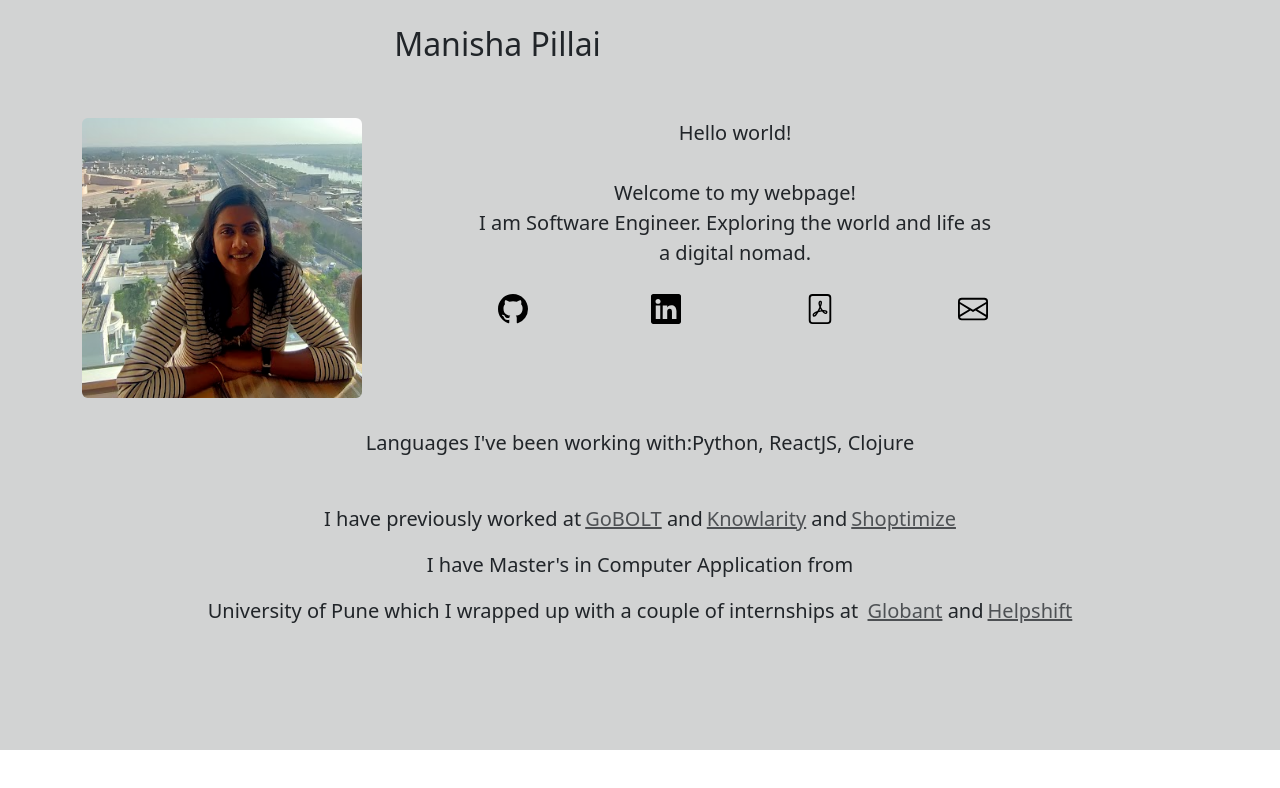
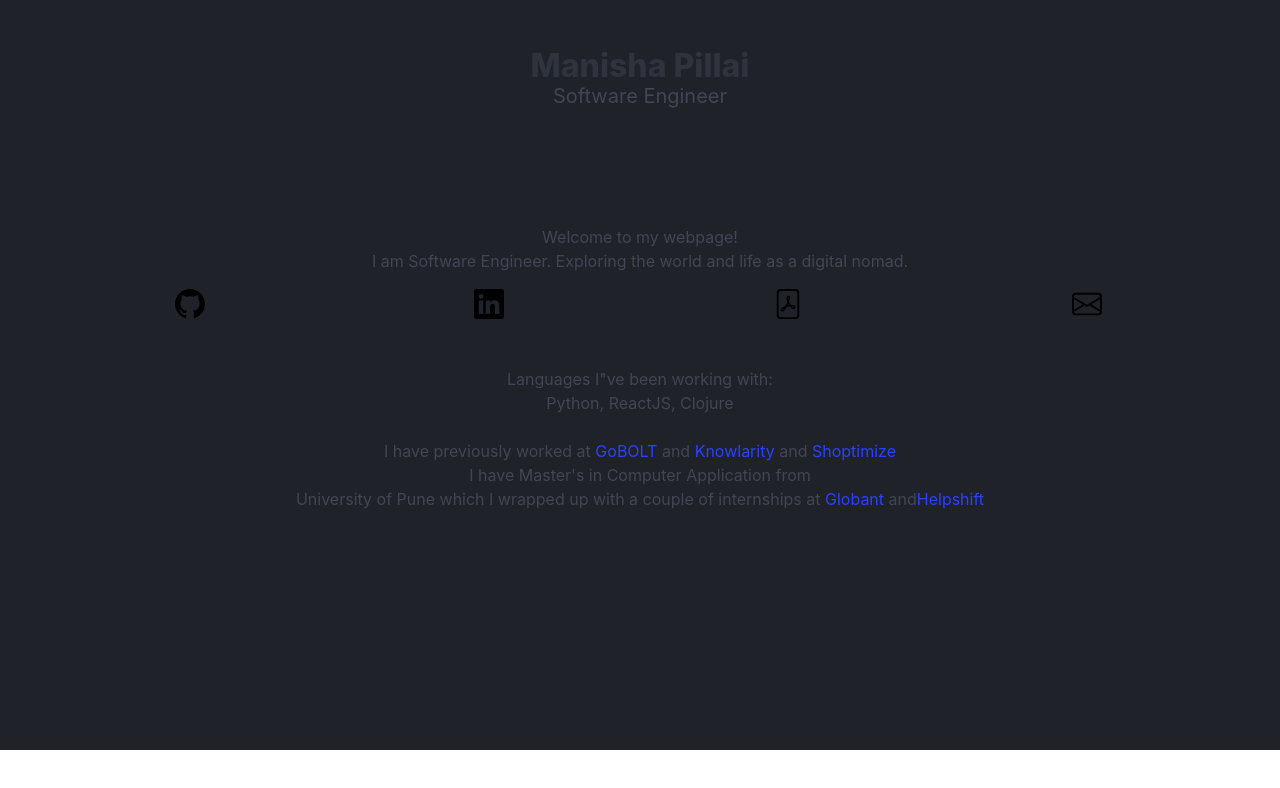
Before and after one commit to manishapb/manishapb.github.io, a React (Create React App) app: page / in a window 1280 px wide. Shown: the top 788 px of the page. Built offline with nearby package versions, Linux system fonts and the light colour scheme.

Commit message:
remove bootstrap (#1)

```diff
--- a/package.json
+++ b/package.json
@@ -39,7 +39,6 @@
     ]
   },
   "devDependencies": {
-    "bootstrap": "^5.3.2",
     "gh-pages": "^6.0.0"
   }
 }
--- a/public/index.html
+++ b/public/index.html
@@ -1,20 +1,19 @@
 <!DOCTYPE html>
 <html lang="en">
+
 <head>
   <meta charset="utf-8" />
   <link rel="icon" href="%PUBLIC_URL%/favicon.ico" />
   <meta name="viewport" content="width=device-width, initial-scale=1" />
   <meta name="theme-color" content="#000000" />
-    <meta
-      name="description"
-      content="Web site created using create-react-app"
-    />
+  <meta name="description" content="Web site created using create-react-app" />
   <link rel="apple-touch-icon" href="%PUBLIC_URL%/logo192.png" />
   <!--
       manifest.json provides metadata used when your web app is installed on a
       user's mobile device or desktop. See https://developers.google.com/web/fundamentals/web-app-manifest/
     -->
   <link rel="manifest" href="%PUBLIC_URL%/manifest.json" />
+  <link rel="stylesheet" href="https://cdn.jsdelivr.net/npm/bulma@1.0.2/css/bulma.min.css">
   <!--
       Notice the use of %PUBLIC_URL% in the tags above.
       It will be replaced with the URL of the `public` folder during the build.
@@ -26,6 +25,7 @@
     -->
   <title>React App</title>
 </head>
+
 <body>
   <noscript>You need to enable JavaScript to run this app.</noscript>
   <div id="root"></div>
@@ -40,4 +40,5 @@
       To create a production bundle, use `npm run build` or `yarn build`.
     -->
 </body>
+
 </html>
--- a/src/App.js
+++ b/src/App.js
@@ -1,83 +1,83 @@
-import { useState } from 'react';
-import './App.css';
-import './bootstrap.css'
+import { useState } from "react";
+import "./App.css";
 
 function App() {
 
-  const langs = ['Python', 'ReactJS', 'Clojure'];
+  const langs = ["Python", "ReactJS", "Clojure"];
   const linkIcon = [{
-    'name': 'Github',
-    'link': 'https://github.com/manishapb/',
-    'icon': 'github.svg'
+    "name": "Github",
+    "link": "https://github.com/manishapb/",
+    "icon": "github.svg"
   },
   {
-    'name': 'Linkedin',
-    'link': 'https://www.linkedin.com/in/manisha-pillai',
-    'icon': 'linkedin.svg'
+    "name": "Linkedin",
+    "link": "https://www.linkedin.com/in/manisha-pillai",
+    "icon": "linkedin.svg"
   },
   {
-    'name': 'CV',
-    'link': 'Manisha Pillai - Resume.pdf',
-    'icon': 'file-pdf.svg'
+    "name": "CV",
+    "link": "Manisha Pillai - Resume.pdf",
+    "icon": "file-pdf.svg"
   },
   {
-    'name': 'mail',
-    'link': 'mailto:pillaimanisha77@gmail.com',
-    'icon': 'envelope.svg'
+    "name": "mail",
+    "link": "mailto:pillaimanisha77@gmail.com",
+    "icon": "envelope.svg"
   }
   ];
-  const links = linkIcon.map((i) => <a href={i.link}>
-    <img src={i.icon} className='img-icon' alt={i.name}></img></a>)
+  const links = linkIcon.map((i) => <a class="level-item pr-1" href={i.link}>
+    <img src={i.icon} className="img-icon" alt={i.name}></img></a>)
   return (
     <>
-      <div className='App container-fluid text-dark'>
-        <div className="container fs-5">
-          <div className="row">
-            <div className="col-9">
-              <header className='App-header container fs-2'>
-                Manisha Pillai
+      <div className="App has-background-black-ter">
+        <section class="hero has-text-light">
+          <div class="hero-body">
+            <p class="title">Manisha Pillai</p>
+            <p class="subtitle">Software Engineer</p>
+          </div>
+        </section>
+
+        <div className="block ">
+          <header className="App-header">
           </header>
         </div>
-            <div className="col-4">
-              <br></br>
-              <img src='profilepic.png' className='rounded float-start profile-img'
-                alt='profile pic'></img>
-            </div>
-            <div className="col-6">
-              <br></br>Hello world!
-              <div className='container'>
+        {/* <div class="media-left">
+          <figure class="image is-128x128">
+            <img src="profilepic.png" alt="Image" />
+          </figure>
+        </div> */}
+        <div className="media-content">
+          <div className="content">
             <p>
               <br></br>
               Welcome to my webpage!
               <br></br>
               I am Software Engineer. Exploring the world and life as a digital nomad.
             </p>
-                <div className='navbar ms-4 me-2'>
+            <nav className="level is-mobile mx-6">
               {links}
-                </div>
+            </nav>
             <p>
               { }
             </p>
           </div>
         </div>
-          </div>
-        </div>
 
-        <div className='container fs-5'>
+        <div className="container fs-5">
           <br></br>
-          <p>Languages I've been working with:
-            {(langs).join(', ')}</p>
-          <div className='container'>
+          <p>Languages I"ve been working with:
+            <p></p>{(langs).join(", ")}</p>
+          <div className="container">
             <br></br>
             <p>I have previously worked at
-              <a href='https://www.gobolt.in/' className='text-muted ms-1'>GoBOLT</a> and
-              <a href='https://www.knowlarity.com/' className='text-muted ms-1'>Knowlarity</a> and
-              <a href='https://www.graas.ai/' className='text-muted ms-1'>Shoptimize</a></p>
+              <a href="https://www.gobolt.in/" className="text-muted ms-1"> GoBOLT</a> and
+              <a href="https://www.knowlarity.com/" className="text-muted ms-1"> Knowlarity</a> and
+              <a href="https://www.graas.ai/" className="text-muted ms-1"> Shoptimize</a></p>
             <p>I have Master's in Computer Application from
               <p></p>University of Pune which
               I wrapped up with a couple of
-              internships at <a href='https://www.globant.com/' className='text-muted ms-1'>Globant</a> and
-              <a href='https://www.helpshift.com/' className='text-muted ms-1'>Helpshift</a></p>
+              internships at <a href="https://www.globant.com/" className="text-muted ms-1">Globant</a> and
+              <a href="https://www.helpshift.com/" className="text-muted ms-1">Helpshift</a></p>
           </div>
         </div>
       </div>
```
Also changed, not shown: 1 other file (tests, documents, lock files or other folders). Lines whose indentation alone changed are shown as unchanged.
